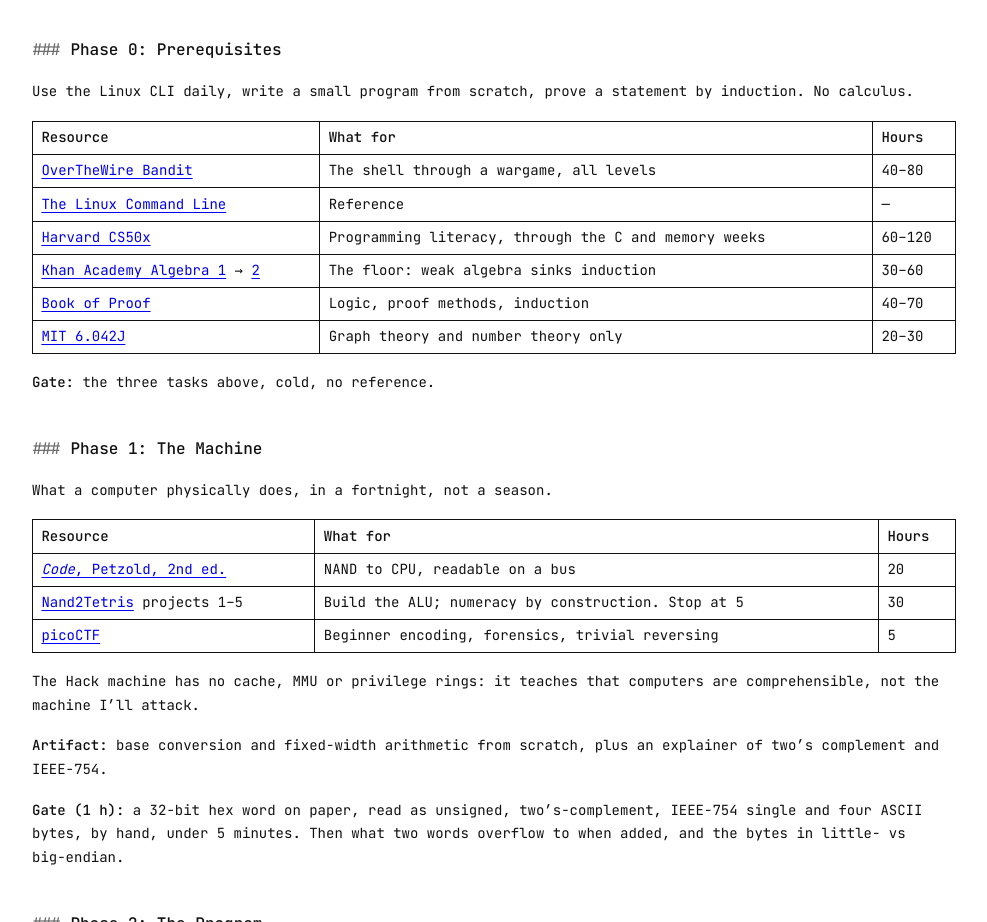
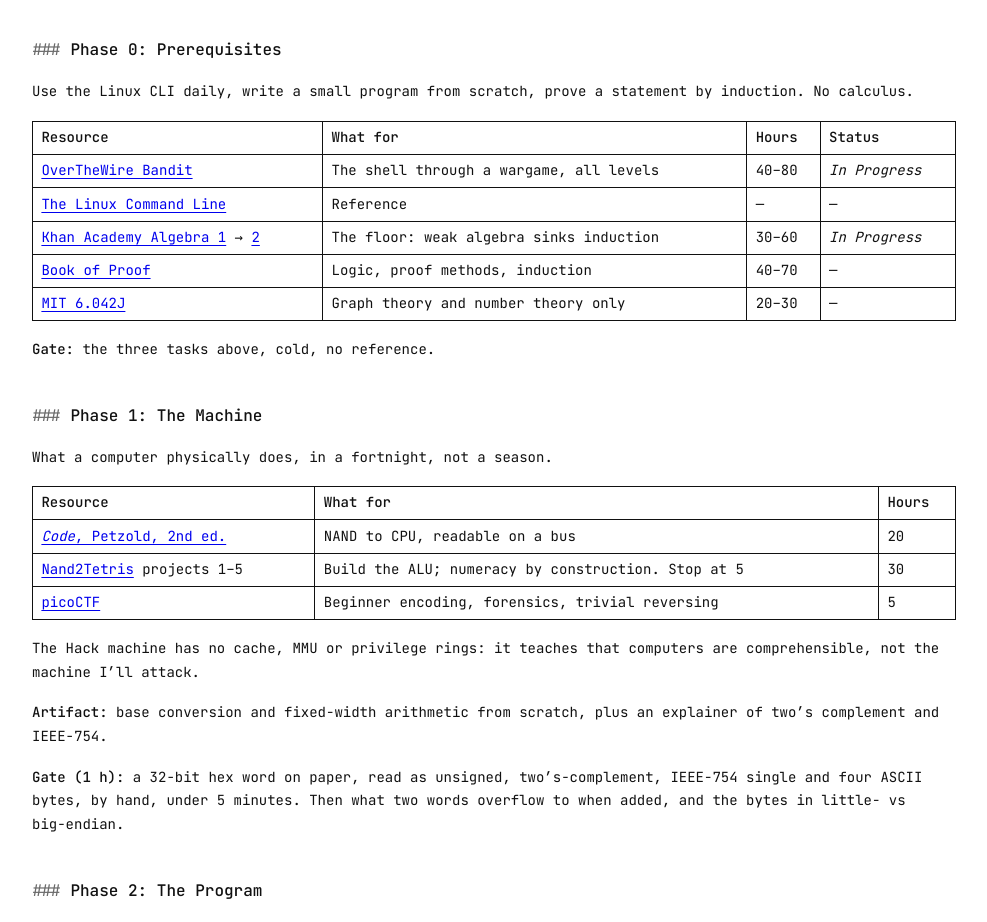
Before and after one commit to itsbadsignal/website, an Astro site: page /hacking in a window 1280 px wide. Shown: the part 2060-2982 px from the top of the page, without its empty margins (146-1133 px from the left). Built offline with nearby package versions, Linux system fonts and the light colour scheme; Astro itself is replaced by a stand-in of ours; some packages are replaced by stand-ins of ours.

Commit message:
Added status column

```diff
--- a/src/lib/site.ts
+++ b/src/lib/site.ts
@@ -24,10 +24,10 @@
  * The "now" box on the index. Keep items short: they are set one per line.
  */
 export const now: ReadonlyArray<{ label: string; value: string }> = [
-  { label: 'job', value: 'security engineer @ layer8' },
-  { label: 'reading', value: 'the elements of computing systems' },
-  { label: 'learning', value: 'basic maths and driving' },
-  { label: 'stack', value: 'c, python, arch btw' },
+  { label: 'job', value: 'Security Engineer @LAYER8' },
+  { label: 'reading', value: 'The Elements of Computing Systems' },
+  { label: 'learning', value: 'Algebra, C, Driving' },
+  { label: 'stack', value: 'Python, Arch btw' },
 ];
 
 /**
--- a/src/pages/hacking.md
+++ b/src/pages/hacking.md
@@ -74,14 +74,13 @@
 
 Use the Linux CLI daily, write a small program from scratch, prove a statement by induction. No calculus.
 
-| Resource | What for | Hours |
-| --- | --- | --- |
-| [OverTheWire Bandit](https://overthewire.org/wargames/bandit/) | The shell through a wargame, all levels | 40–80 |
-| [The Linux Command Line](https://linuxcommand.org/tlcl.php) | Reference | — |
-| [Harvard CS50x](https://cs50.harvard.edu/x/) | Programming literacy, through the C and memory weeks | 60–120 |
-| [Khan Academy Algebra 1](https://www.khanacademy.org/math/algebra) → [2](https://www.khanacademy.org/math/algebra2) | The floor: weak algebra sinks induction | 30–60 |
-| [Book of Proof](https://richardhammack.github.io/BookOfProof/) | Logic, proof methods, induction | 40–70 |
-| [MIT 6.042J](https://ocw.mit.edu/courses/6-042j-mathematics-for-computer-science-spring-2015/) | Graph theory and number theory only | 20–30 |
+| Resource | What for | Hours | Status |
+| --- | --- | --- | --- |
+| [OverTheWire Bandit](https://overthewire.org/wargames/bandit/) | The shell through a wargame, all levels | 40–80 | *In Progress* |
+| [The Linux Command Line](https://linuxcommand.org/tlcl.php) | Reference | — | — |
+| [Khan Academy Algebra 1](https://www.khanacademy.org/math/algebra) → [2](https://www.khanacademy.org/math/algebra2) | The floor: weak algebra sinks induction | 30–60 | *In Progress* |
+| [Book of Proof](https://richardhammack.github.io/BookOfProof/) | Logic, proof methods, induction | 40–70 | — |
+| [MIT 6.042J](https://ocw.mit.edu/courses/6-042j-mathematics-for-computer-science-spring-2015/) | Graph theory and number theory only | 20–30 | — |
 
 **Gate:** the three tasks above, cold, no reference.
 
```
